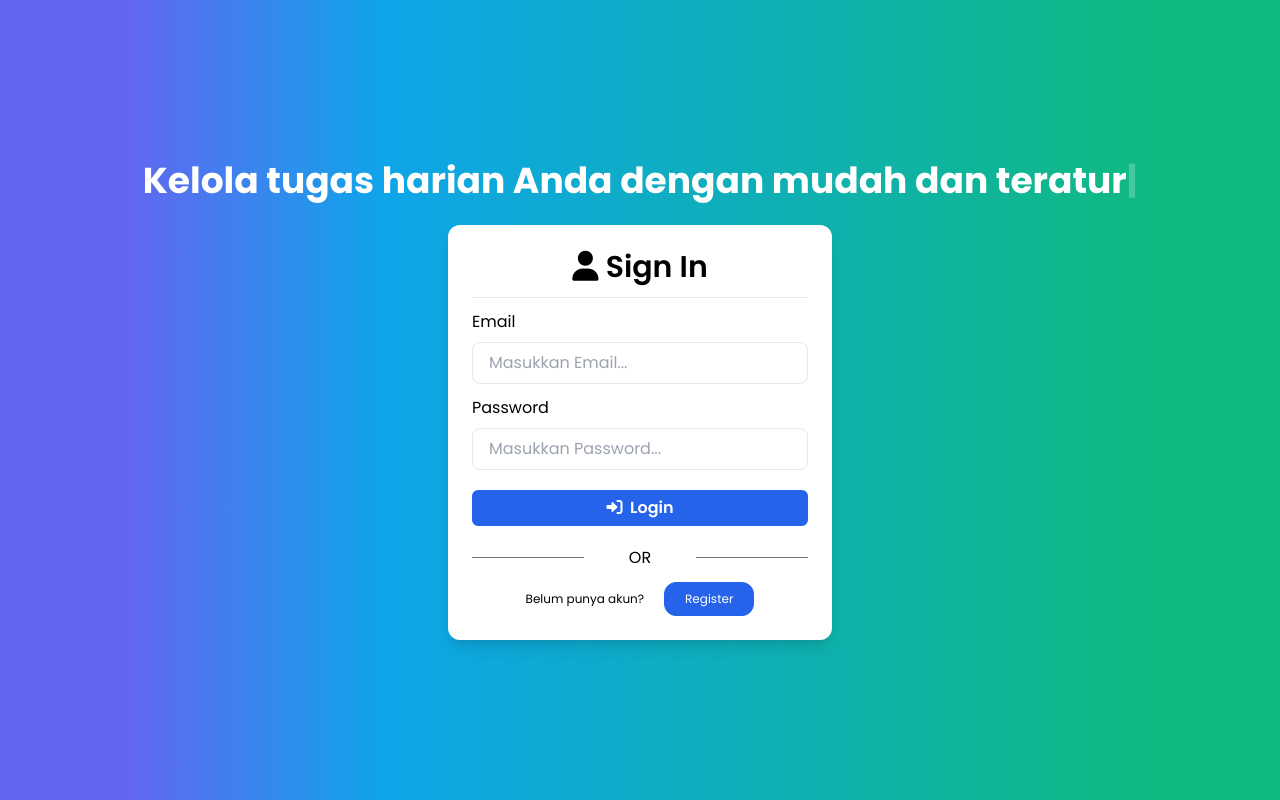
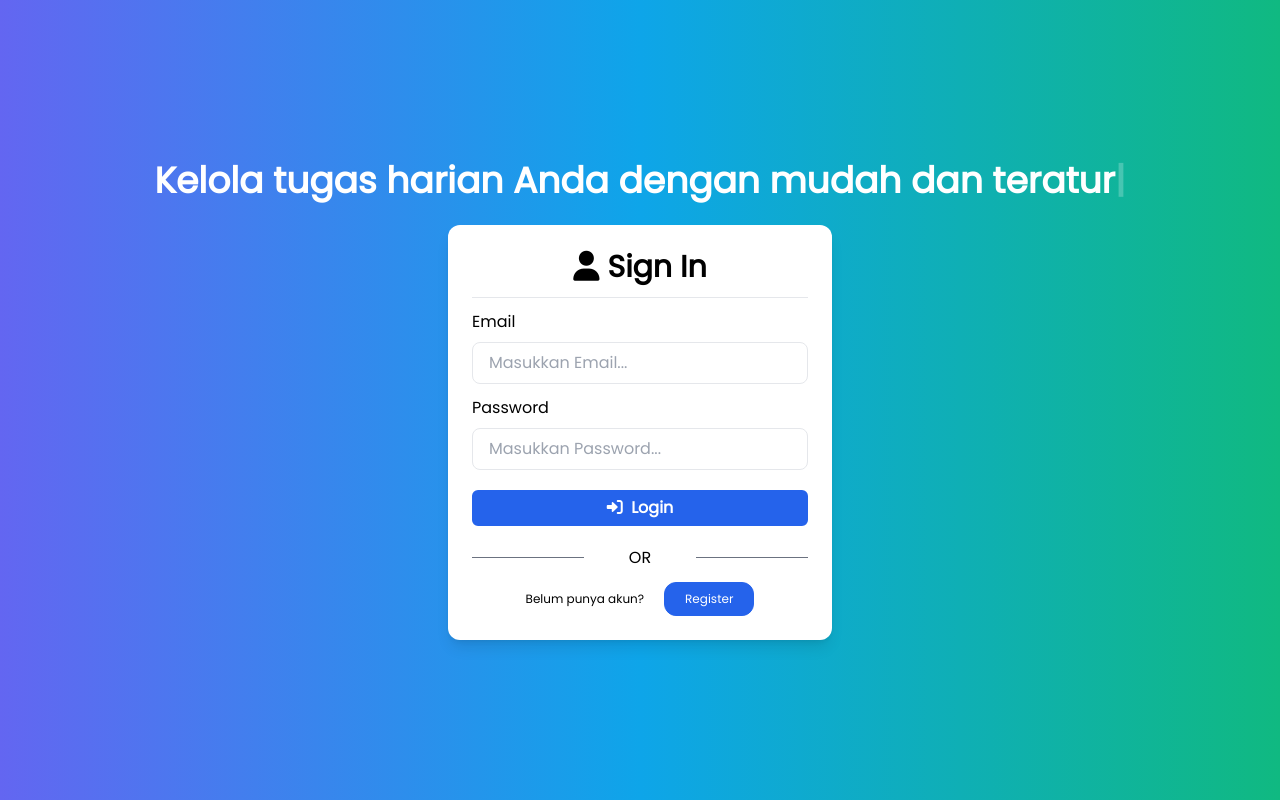
Before and after one commit to SebastianObert/WEBLAB, a PHP site: page /views/auth/login.php in a window 1280 px wide. Run offline with PHP 8.4, Linux system fonts and the light colour scheme; some libraries are stand-ins or nearby versions.

Commit message:
Update login.php

```diff
--- a/Project-lab/views/auth/login.php
+++ b/Project-lab/views/auth/login.php
@@ -19,11 +19,12 @@ if ($_SERVER['REQUEST_METHOD'] == 'POST') {
             $_SESSION['user_id'] = $id;
             $_SESSION['username'] = $username;
             header("Location: ../dashboard.php");
+            exit();
         } else {
             echo "Invalid password.";
         }
     } else {
-        echo "No user found.";
+        echo "No user found with that email.";
     }
 
     $stmt->close();
@@ -37,30 +38,36 @@ if ($_SERVER['REQUEST_METHOD'] == 'POST') {
     <meta charset="UTF-8">
     <meta http-equiv="X-UA-Compatible" content="IE=edge">
     <meta name="viewport" content="width=device-width, initial-scale=1.0">
-    <title>Document</title>
-    <link rel="stylesheet" href="https://cdnjs.cloudflare.com/ajax/libs/font-awesome/6.2.0/css/all.min.css" integrity="sha512-xh6O/CkQoPOWDdYTDqeRdPCVd1SpvCA9XXcUnZS2FmJNp1coAFzvtCN9BmamE+4aHK8yyUHUSCcJHgXloTyT2A==" crossorigin="anonymous" referrerpolicy="no-referrer" />
+    <title>Login</title>
+    <link rel="stylesheet" href="https://cdnjs.cloudflare.com/ajax/libs/font-awesome/6.2.0/css/all.min.css" />
     <link rel="preconnect" href="https://fonts.googleapis.com">
     <link rel="preconnect" href="https://fonts.gstatic.com" crossorigin>
-    <link href="https://fonts.googleapis.com/css2?family=Poppins:ital,wght@0,100;0,200;0,300;0,400;0,500;0,600;0,700;0,800;0,900&display=swap" rel="stylesheet">
+    <link href="https://fonts.googleapis.com/css2?family=Poppins&display=swap" rel="stylesheet">
     <script src="https://cdn.tailwindcss.com"></script>
 </head>
 <body>
-    <div class="flex flex-col justify-center items-center h-screen bg-gradient-to-r from-indigo-500 from-10% via-sky-500 via-30% to-emerald-500 to-90% shadow-lg font-[poppins]">
+    <div class="flex flex-col justify-center items-center h-screen bg-gradient-to-r from-indigo-500 via-sky-500 to-emerald-500 shadow-lg font-[poppins]">
         <h1 class="text-4xl font-bold mb-6 text-white"><span class="auto-type"></span></h1>
         <div class="w-96 p-6 shadow-lg bg-white rounded-xl">
             <h1 class="text-3xl block text-center font-semibold"><i class="fa-solid fa-user"></i> Sign In</h1>
             <hr class="mt-3">
+
+            <form action="login.php" method="POST">
                 <div class="mt-3">
                     <label for="email" class="block text-base mb-2">Email</label>
-                <input type="text" id="username" class="border w-full text-base px-4 py-2 focus:outline-none focus:ring-0 focus:border-gray-600 rounded-lg" placeholder="Masukkan Email..." />
+                    <input type="email" name="email" class="border w-full text-base px-4 py-2 focus:outline-none focus:ring-0 focus:border-gray-600 rounded-lg" placeholder="Masukkan Email..." required />
                 </div>
                 <div class="mt-3">
                     <label for="password" class="block text-base mb-2">Password</label>
-                <input type="password" id="password" class="border w-full text-base px-4 py-2 focus:outline-none focus:ring-0 focus:border-gray-600 rounded-lg" placeholder="Masukkan Password..." />
+                    <input type="password" name="password" class="border w-full text-base px-4 py-2 focus:outline-none focus:ring-0 focus:border-gray-600 rounded-lg" placeholder="Masukkan Password..." required />
                 </div>
                 <div class="mt-5">
-                <button type="submit" class="border-2 border-blue-600 bg-blue-600 text-white py-1 w-full rounded-md hover:bg-transparent hover:text-indigo-700 font-semibold transition ease-out delay-75"><i class="fa-solid fa-right-to-bracket"></i>&nbsp;&nbsp;Login</button>
+                    <button type="submit" class="border-2 border-blue-600 bg-blue-600 text-white py-1 w-full rounded-md hover:bg-transparent hover:text-indigo-700 font-semibold transition ease-out delay-75">
+                        <i class="fa-solid fa-right-to-bracket"></i>&nbsp;&nbsp;Login
+                    </button>
                 </div>
+            </form>
+
             <div class="mt-5 grid grid-cols-3 items-center">
                 <hr class="border-gray-500">
                 <p class="text-center">OR</p>
@@ -77,20 +84,19 @@ if ($_SERVER['REQUEST_METHOD'] == 'POST') {
 
     <script src="https://unpkg.com/typed.js@2.1.0/dist/typed.umd.js"></script>
     <script>
-        var typed = new Typed(".auto-type" , {
-            strings :
-                    ["Selamat Datang di Taskly",
+        var typed = new Typed(".auto-type", {
+            strings: [
+                "Selamat Datang di Taskly",
                 "Kelola tugas harian Anda dengan mudah dan teratur",
                 "Tetap produktif dengan daftar tugas yang selalu terupdate",
-                    "Sederhanakan rencana harian Anda dan capai lebih banyak",
+                "Sederhanakan rencana harian Anda dan capai lebih banyak"
             ],
             typeSpeed: 50,
             backSpeed: 10,
             loop: true,
             startDelay: 500,
             backDelay: 1000,
-        })
+        });
     </script>
-
 </body>
 </html>
```
Lines whose indentation alone changed are shown as unchanged.
